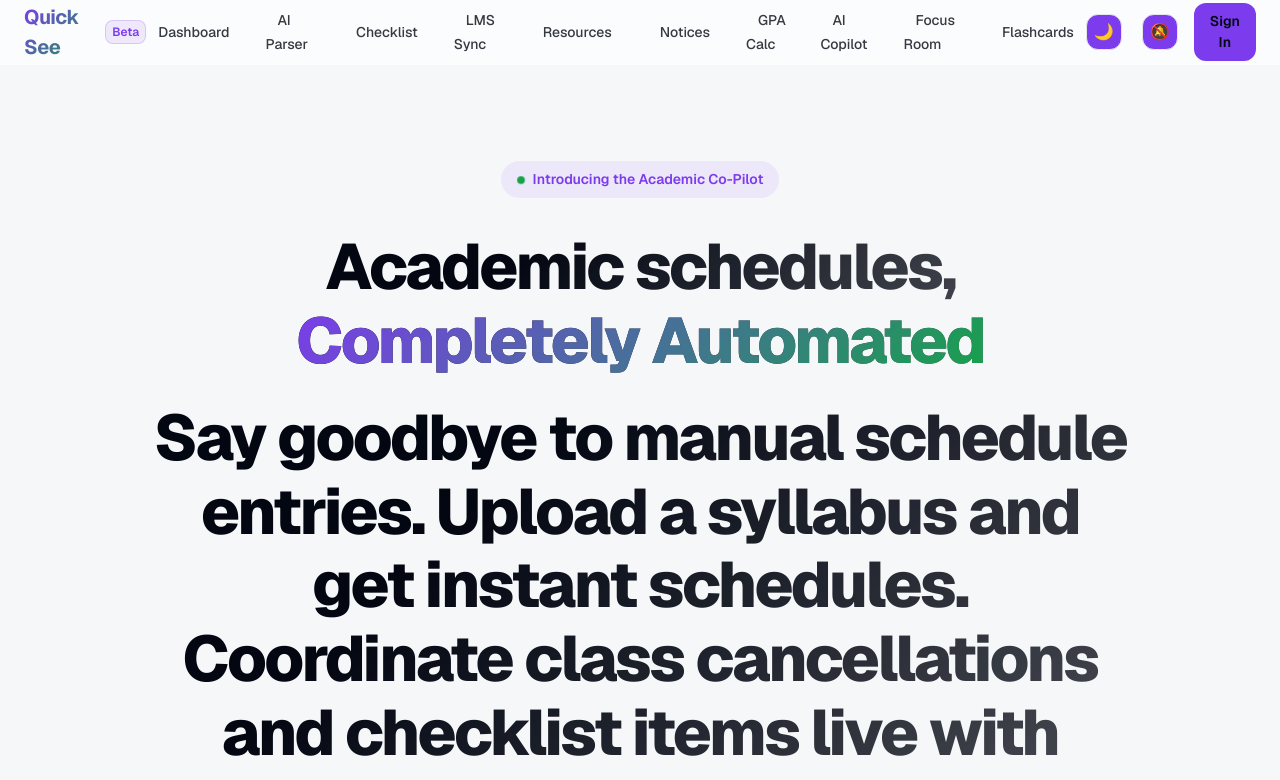
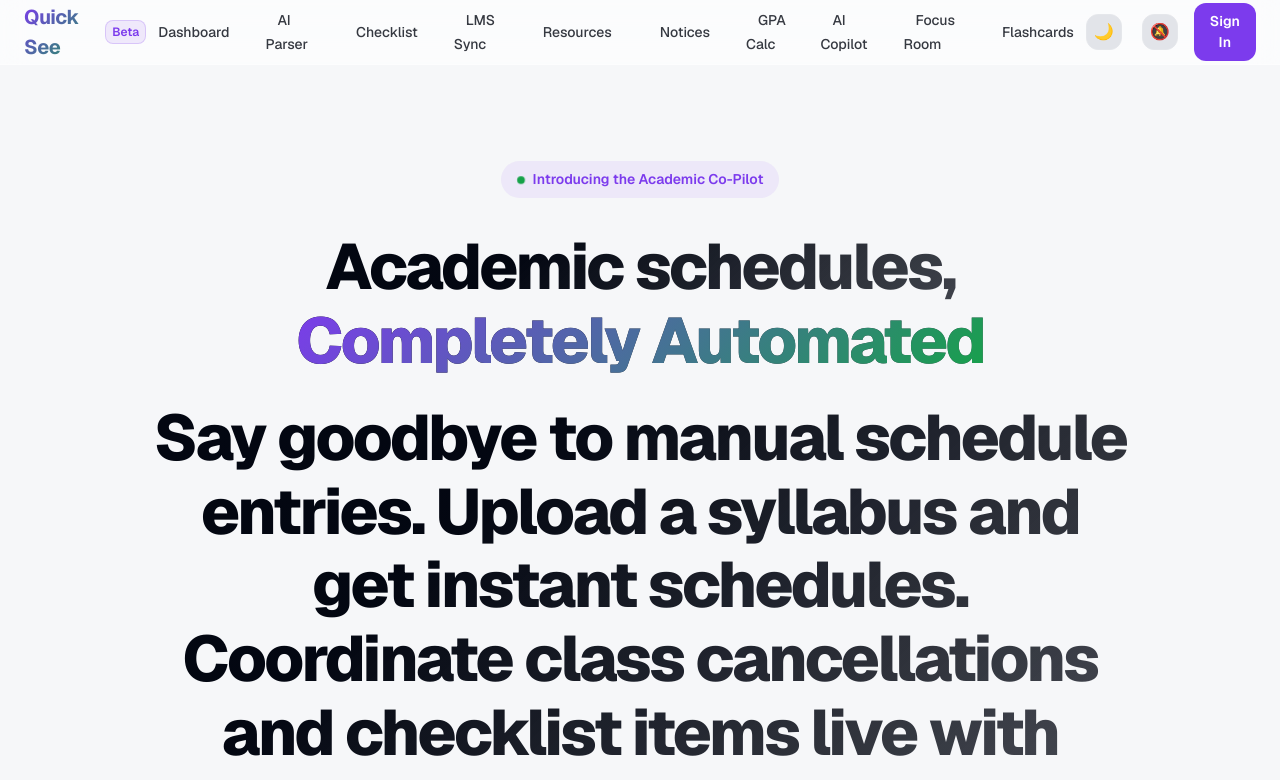
Before and after one commit to kumarisupriya-dev/Quick_See, a Next.js app in the folder frontend/: page / in a window 1280 px wide. Shown: the top 780 px of the page. Built offline with nearby package versions, Linux system fonts and the light colour scheme; no server answers.

Commit message:
fix(theme): correct light mode primary foreground and secondary values

```diff
--- a/frontend/app/globals.css
+++ b/frontend/app/globals.css
@@ -20,10 +20,10 @@
 
     --primary-raw: 262 83% 58%;
     --primary: hsl(var(--primary-raw));
-    --primary-foreground: hsl(var(--card-foreground-raw));
+    --primary-foreground: hsl(0 0% 100%);
 
     --secondary-raw: 220 14% 90%;
-    --secondary: hsl(var(--primary-raw));
+    --secondary: hsl(var(--secondary-raw));
     --secondary-foreground: hsl(220 39% 10%);
 
     --accent-raw: 142 76% 36%;
```
